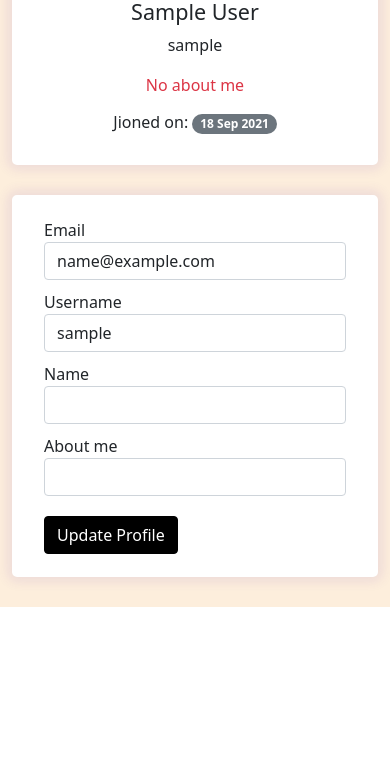
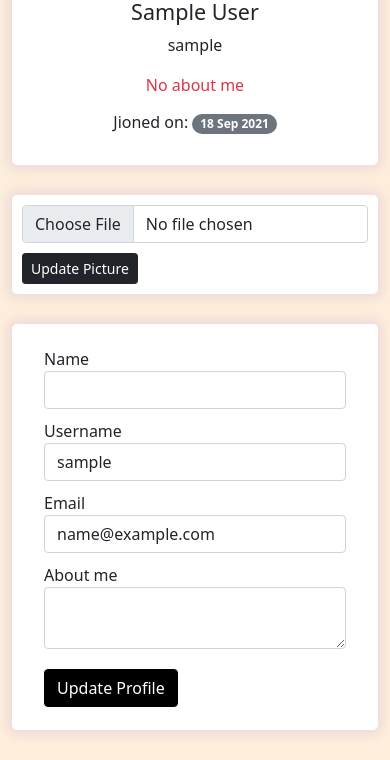
Before and after one commit to WilsonKinyua/pitches, a Flask app: a page that uses app/templates/profile/profile.html in a window 390 px wide. Shown: the part 332-1092 px from the top of the page. Before the commit the page ends 939 px from the top, so only its background shows below. Run offline with Flask 2, Linux system fonts and the light colour scheme; the visitor is signed in with stand-in values (Sample User, id 1); data comes from the database, SQL or seed files in the repository; some libraries are stand-ins or nearby versions.

Commit message:
uploading of user profile picture done

```diff
--- a/app/__init__.py
+++ b/app/__init__.py
@@ -17,7 +17,7 @@ login_manager = LoginManager()
 
 login_manager.session_protection = 'strong'
 login_manager.login_view = 'auth.login'
-
+photos = UploadSet('photos', IMAGES)
 
 # creating the application
 
@@ -49,6 +49,6 @@ def create_app(config_name):
     app.register_blueprint(auth_blueprint, url_prefix='/user-account')
 
     # configure UploadSet
-    # configure_uploads(app, photos)
+    configure_uploads(app, photos)
 
     return app
--- a/app/main/forms.py
+++ b/app/main/forms.py
@@ -1,5 +1,6 @@
 from flask_wtf import FlaskForm
-from wtforms import StringField, PasswordField, BooleanField, SubmitField
+from wtforms import StringField, PasswordField, BooleanField, SubmitField,FileField
+from wtforms.fields.simple import TextAreaField
 from wtforms.validators import Required, Email, Length, EqualTo
 from ..models import User
 from wtforms import ValidationError
@@ -8,14 +9,15 @@ from wtforms import ValidationError
 
 
 class UpdateProfileForm(FlaskForm):
+    name = StringField('Name', validators=[Required(), Length(1, 64)])
+    username = StringField('Username', validators=[Required(), Length(1, 64)])
     email = StringField('Email', validators=[
                         Required(), Length(1, 64), Email()])
-    username = StringField('Username', validators=[Required(), Length(1, 64)])
+    about_me = TextAreaField('About me', validators=[Required(), Length(1, 100)])
+    # profile_pic = FileField()
     # confirmed = BooleanField('Confirmed')
     # role = StringField('Role', validators=[Required()])
-    name = StringField('Name', validators=[Required(), Length(1, 64)])
     # location = StringField('Location', validators=[Required(), Length(1, 64)])
-    about_me = StringField('About me', validators=[Required(), Length(1, 64)])
     submit = SubmitField('Update Profile')
 
     # def __init__(self, user, *args, **kwargs):
--- a/app/main/views.py
+++ b/app/main/views.py
@@ -1,8 +1,8 @@
-from flask import render_template, redirect, url_for, abort
+from flask import render_template, redirect, url_for, abort, flash, request
 from . import main
 from flask_login import login_required, current_user
 from ..models import User, Role, Post, Comment, Dislike, Like, Category
-from .. import db
+from .. import db, photos
 from .forms import UpdateProfileForm
 
 
@@ -34,24 +34,14 @@ def profile(username):
 
     return render_template('profile/profile.html', user=user, form=form)
 
-# update profile page
 
-
-# @main.route('/update_profile/<username>', methods=['GET', 'POST'])
-# @login_required
-# def update_profile(username):
-#     user = User.query.filter_by(username=username).first()
-#     if user is None:
-#         abort(404)
-#     form = UpdateProfileForm()
-#     if form.validate_on_submit():
-#         user.email = form.email.data
-#         user.username = form.username.data
-#         user.about_me = form.about_me.data
-#         db.session.add(user)
-#         db.session.commit()
-#         return redirect(url_for('.profile', username=user.username))
-#     form.email.data = user.email
-#     form.username.data = user.username
-#     form.about_me.data = user.about_me
-#     return render_template('profile/profile.html', form=form)
+# update profile picture
+@main.route('/update_profile_pic', methods=['POST'])
+@login_required
+def update_profile_pic():
+    if 'photo' in request.files:
+        filename = photos.save(request.files['photo'])
+        path = f'photos/{filename}'
+        current_user.profile_image = path
+        db.session.commit()
+    return redirect(url_for('.profile', username=current_user.username))
--- a/app/templates/profile/profile.html
+++ b/app/templates/profile/profile.html
@@ -36,6 +36,25 @@
                                 {{ current_user.member_since.strftime('%d %b %Y') }}</span></h6>
                     </div>
                 </div>
+                <div class="row">
+                    <div class="col-md-12">
+                        <div class="card p-2">
+                            {% if user == current_user %}
+                            <form action="{{url_for('main.update_profile_pic',uname=user.username)}}" method="post"
+                                enctype="multipart/form-data">
+                                <div class="row">
+                                    <div class="col-md-12">
+                                        <input type="file" name="photo" class="form-control" required>
+                                    </div>
+                                    <div class="col-md-12">
+                                        <input type="submit" class="btn btn-dark btn-lg btn-sm" value="Update Picture">
+                                    </div>
+                                </div>
+                            </form>
+                            {% endif %}
+                        </div>
+                    </div>
+                </div>
             </div>
             <div class="col-md-8">
                 <div class="card">
@@ -45,6 +64,7 @@
                         </div>
                     </div>
                 </div>
+
             </div>
         </div>
     </div>
```
